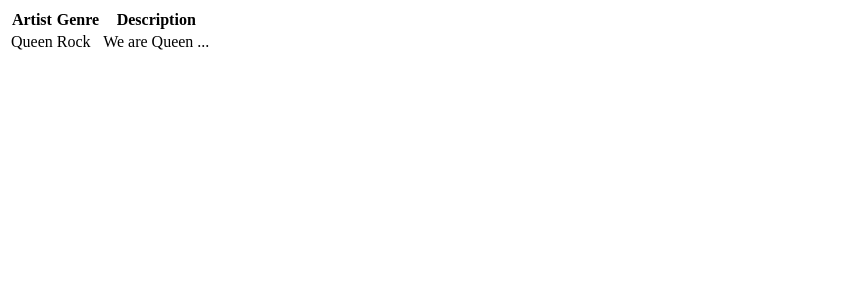
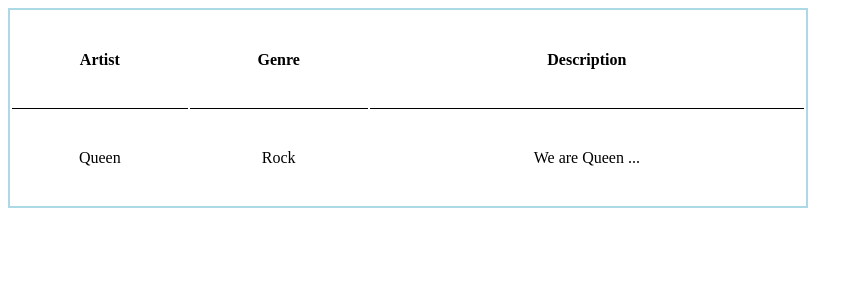
Before and after one commit to zeinabro/musicApp-react, a React (Vite) app: page / in a window 1280 px wide. Shown: the top 300 px of the page, without its empty margins (0-863 px from the left). Built offline with nearby package versions, Linux system fonts and the light colour scheme.

Commit message:
added App.css

```diff
--- /dev/null
+++ b/src/App.css
@@ -0,0 +1,21 @@
+.App {
+	width: 100%;
+	height: 100vh;
+	display: flex;
+	justify-content: center;
+	align-items: center;
+}
+
+table {
+	border: 2px solid lightblue;
+	width: 800px;
+	height: 200px;
+}
+
+th {
+	border-bottom: 1px solid black;
+}
+
+td {
+	text-align: center;
+}
--- a/src/Artist.jsx
+++ b/src/Artist.jsx
@@ -1,5 +1,7 @@
 import React from "react"
 import {createRoot} from "react-dom/client"
+import './App.css';
+
 
 const data = [
     { artistName: "Queen", genre: "Rock", description: "We are Queen ..." },
```
